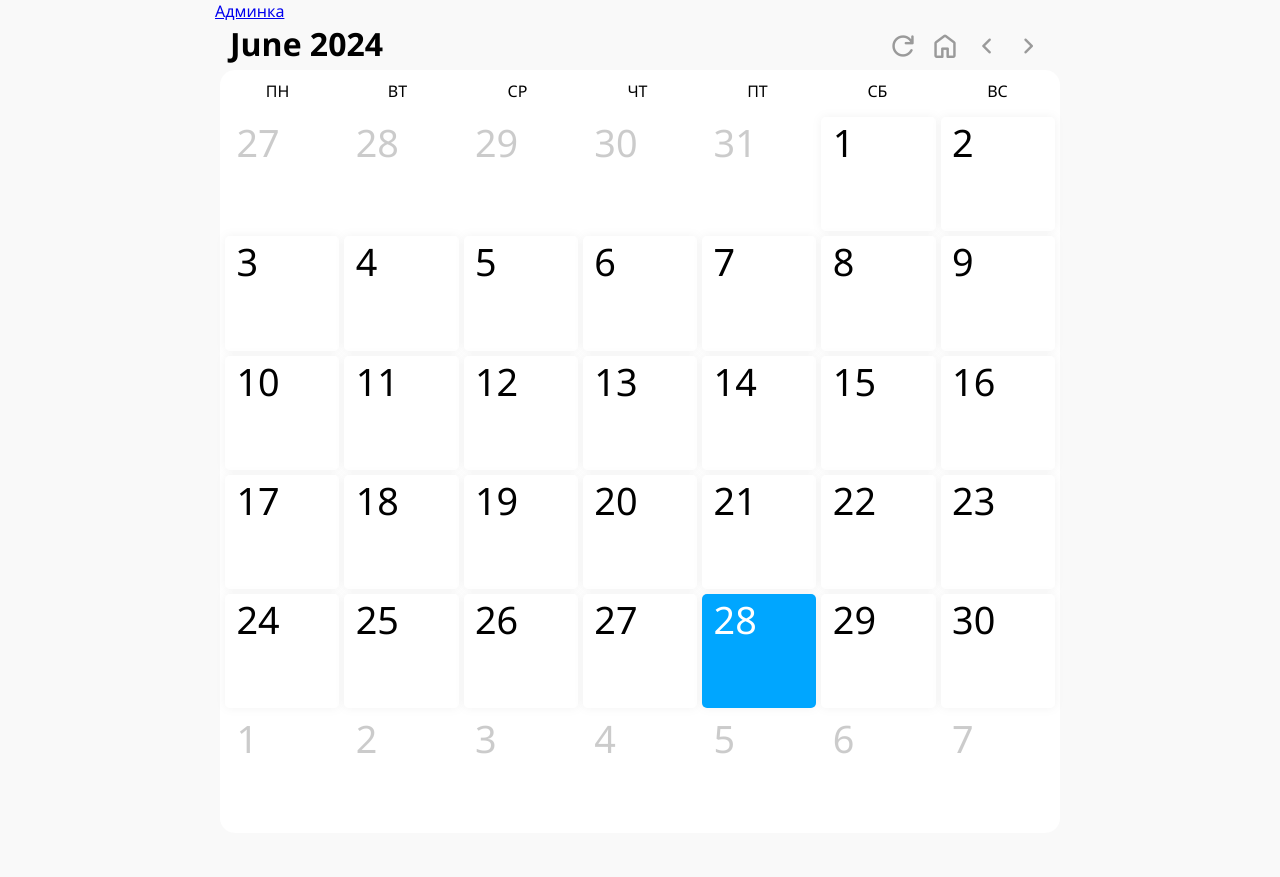
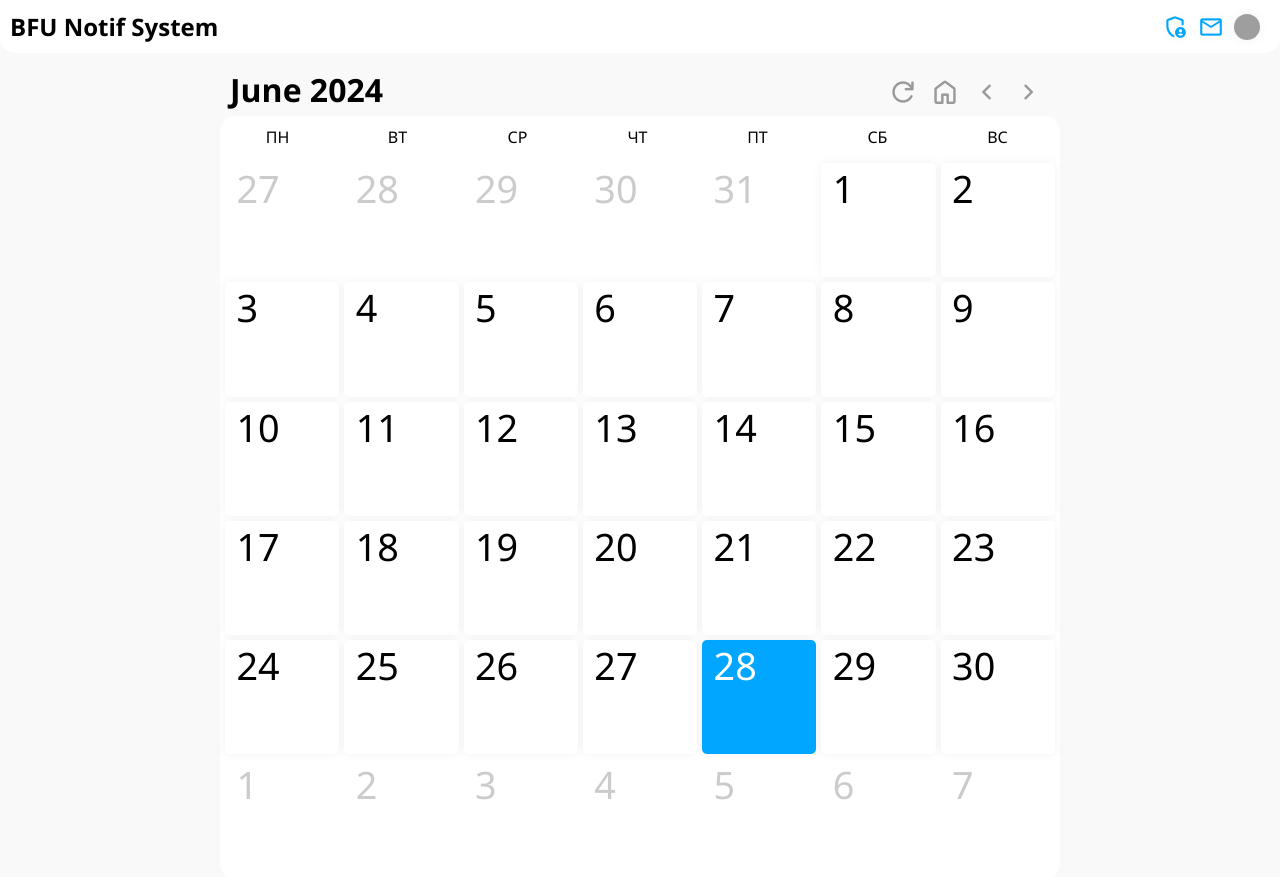
Before and after one commit to K0nek0/bfu-notif-system, a plain HTML site: page web-server/pages/index.html in a window 1280 px wide. Before the commit the page ends 838 px from the top, so only its background shows below. Drawn offline with nearby package versions, Linux system fonts and the light colour scheme; grey boxes are pictures that could not be loaded.

Commit message:
Add navbar to index.html

```diff
--- a/web-server/pages/index.html
+++ b/web-server/pages/index.html
@@ -9,10 +9,19 @@
     <title>Страница</title>
 </head>
 <body>
+    <nav>
+        <div class="nav-title">BFU Notif System</div>
+        <div class="nav-icons">
+            <a href="/admin">
+                <span class="material-symbols-rounded">admin_panel_settings</span>
+            </a>
+            <span class="material-symbols-rounded">mail</span>
+            <a href="https://t.me/bfu_notif_bot" target="_blank">
+                <img src="https://upload.wikimedia.org/wikipedia/commons/thumb/8/83/Telegram_2019_Logo.svg/512px-Telegram_2019_Logo.svg.png" draggable="false" alt="Telegram">
+            </a>
+        </div>
+    </nav>
     <div class="calendar-block">
-        <div>
-          <a href="./admin.html">Админка</a>
-        </div>
         <div class="calendar-control">
             <h1 id="current-month"></h1>
             <div>
--- a/web-server/static/style.css
+++ b/web-server/static/style.css
@@ -1,6 +1,7 @@
 :root {
     --accent-color: rgb(0,166,255);
-    --accent-color-hover: rgb(74,192,255)
+    --accent-color-hover: rgb(74,192,255);
+    --nav-icons-size: 26px;
 }
 
 body {
@@ -9,6 +10,58 @@ body {
     font-family: 'Segoe UI';
     background: #f9f9f9;
 }
+
+nav {
+    width: 100%;
+    display: flex;
+    flex-wrap: nowrap;
+    justify-content: space-between;
+    align-items: center;
+    background: white;
+    padding: 10px 0;
+    margin-bottom: 15px;
+    border-bottom-left-radius: 15px;
+    border-bottom-right-radius: 15px;
+    user-select: none;
+}
+nav div {
+    margin: 0 10px;
+    display: flex;
+    flex-wrap: nowrap;
+    align-items: center;
+}
+.nav-title {
+    font-size: 24px;
+    font-weight: 600;
+}
+.nav-icons {
+    gap: 10px;
+    margin-right: 20px;
+}
+.nav-icons a {
+    display: flex;
+    text-decoration: none;
+}
+.nav-icons > * {
+    filter: drop-shadow(0 0 5px rgba(0,0,0,.05));
+}
+/* Nav icons size */
+.nav-icons span {
+    font-size: var(--nav-icons-size);
+    color: var(--accent-color);
+}
+.nav-icons span:hover {
+    color: var(--accent-color-hover);
+    cursor: pointer;
+}
+.nav-icons img {
+    width: var(--nav-icons-size);
+    height: var(--nav-icons-size);
+    margin: 0;
+    border-radius: 50%;
+}
+
+
 .calendar-block {
     max-width: 850px;
     margin: 0 auto;
```
